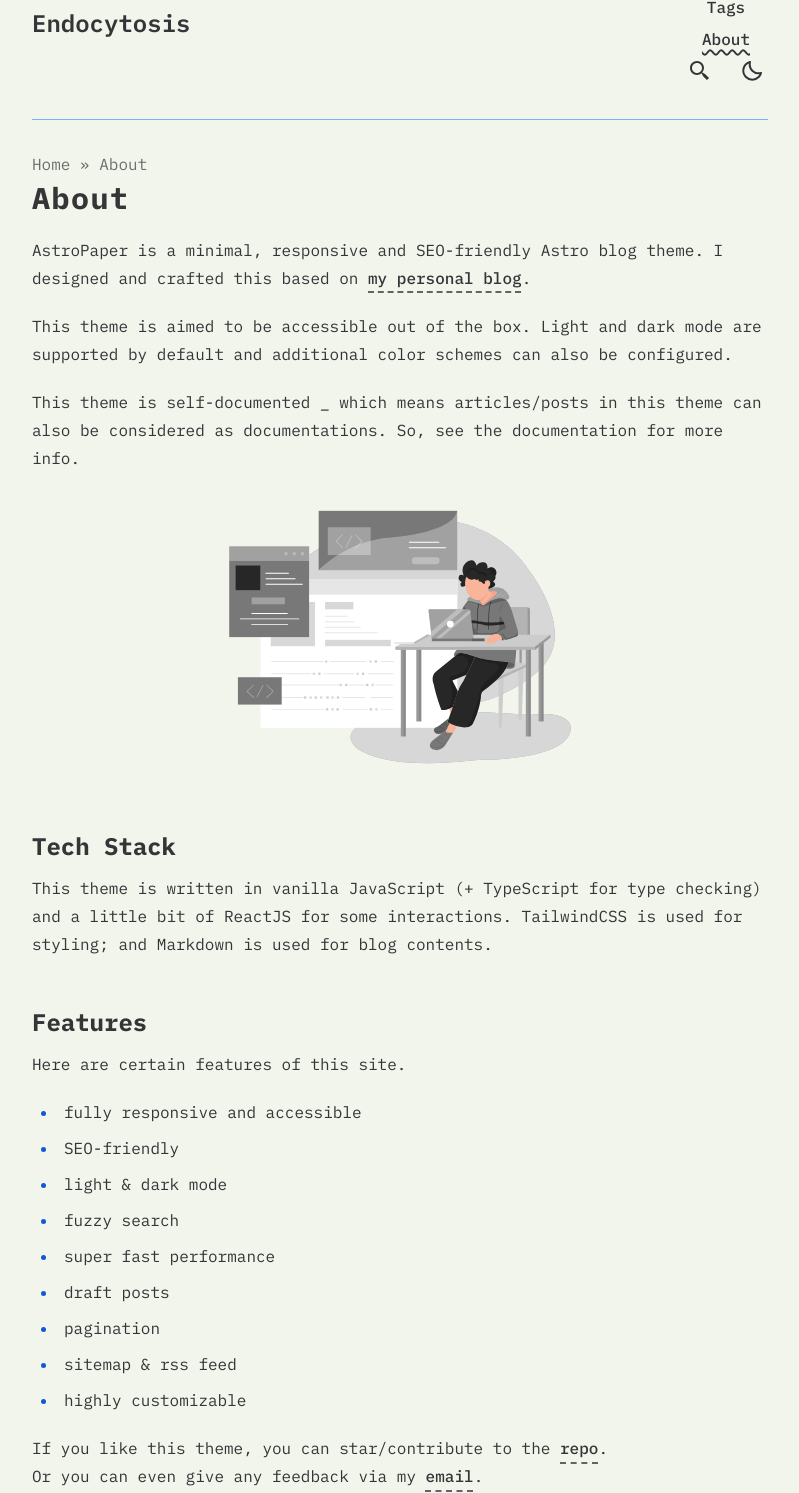
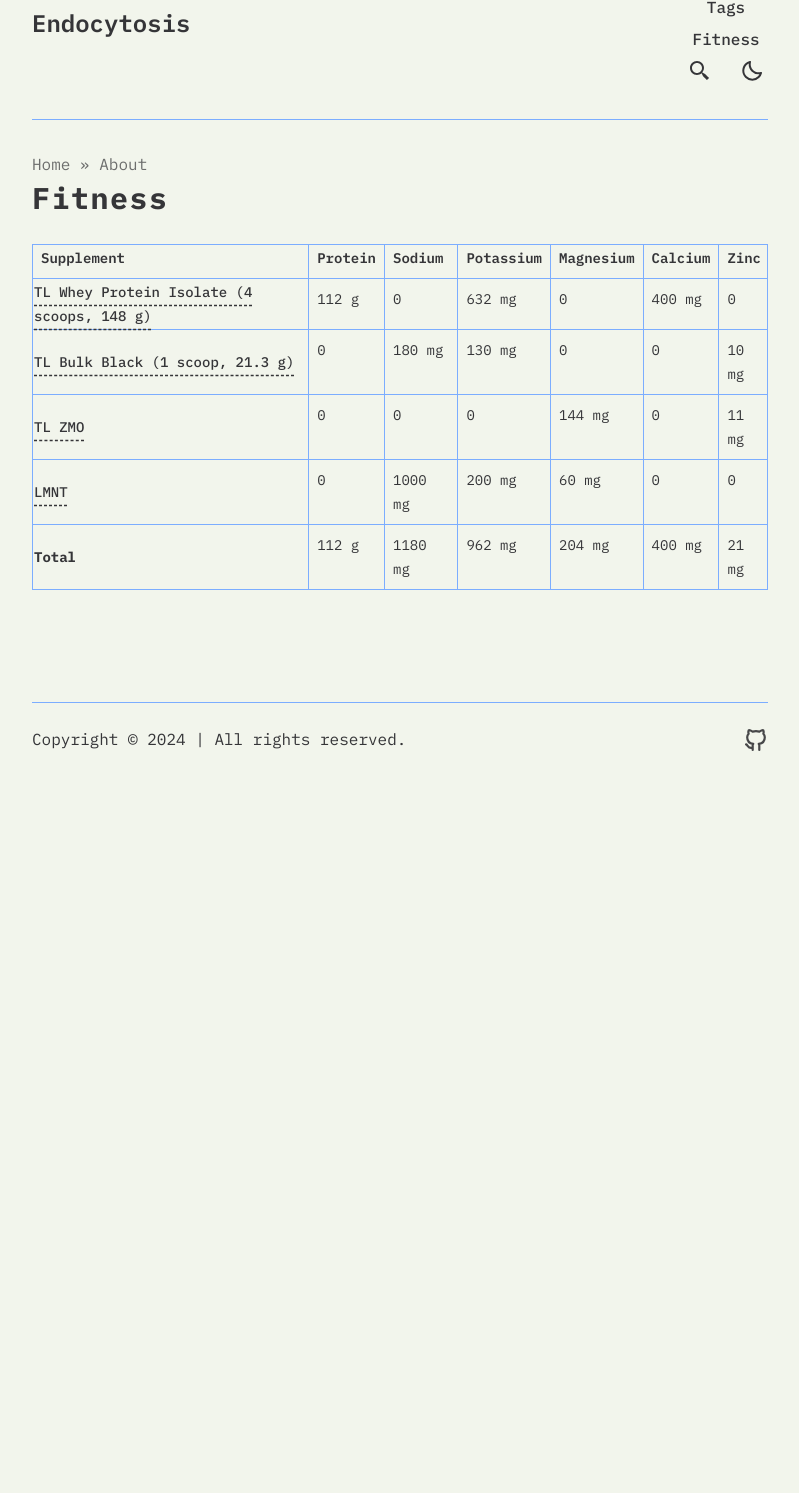
Before and after one commit to endocytosis/endocytosis.github.io, an Astro site: page /about in a window 1280 px wide. Shown: the part 73-1566 px from the top of the page, without its empty margins (240-1039 px from the left). After the commit the page ends 848 px from the top, so only its background shows below. Built offline with nearby package versions, Linux system fonts and the light colour scheme; Astro itself is replaced by a stand-in of ours.

Commit message:
Endocytosis updates

```diff
--- a/src/components/Header.astro
+++ b/src/components/Header.astro
@@ -4,7 +4,7 @@
 import LinkButton from "./LinkButton.astro";
 
 export interface Props {
-  activeNav?: "posts" | "tags" | "about" | "search";
+  activeNav?: "posts" | "tags" | "fitness" | "search";
 }
 
 const { activeNav } = Astro.props;
@@ -66,8 +66,8 @@
             </a>
           </li>
           <li>
-            <a href="/about/" class={activeNav === "about" ? "active" : ""}>
-              About
+            <a href="/about/" class={activeNav === "fitness" ? "active" : ""}>
+              Fitness
             </a>
           </li>
           <li>
--- a/src/pages/about.md
+++ b/src/pages/about.md
@@ -1,36 +1,67 @@
 ---
 layout: ../layouts/AboutLayout.astro
-title: "About"
+title: "Fitness"
 ---
 
-AstroPaper is a minimal, responsive and SEO-friendly Astro blog theme. I designed and crafted this based on [my personal blog](https://satnaing.dev/blog).
-
-This theme is aimed to be accessible out of the box. Light and dark mode are supported by
-default and additional color schemes can also be configured.
-
-This theme is self-documented \_ which means articles/posts in this theme can also be considered as documentations. So, see the documentation for more info.
-
-<div>
-  <img src="/assets/dev.svg" class="sm:w-1/2 mx-auto" alt="coding dev illustration">
-</div>
-
-## Tech Stack
-
-This theme is written in vanilla JavaScript (+ TypeScript for type checking) and a little bit of ReactJS for some interactions. TailwindCSS is used for styling; and Markdown is used for blog contents.
-
-## Features
-
-Here are certain features of this site.
-
-- fully responsive and accessible
-- SEO-friendly
-- light & dark mode
-- fuzzy search
-- super fast performance
-- draft posts
-- pagination
-- sitemap & rss feed
-- highly customizable
-
-If you like this theme, you can star/contribute to the [repo](https://github.com/satnaing/astro-paper).
-Or you can even give any feedback via my [email](mailto:contact@satnaing.dev).
+<div class="table-responsive">
+<table class="table table-hover table-dark">
+    <thead>
+      <tr>
+        <th scope="col">Supplement</th>
+        <th scope="col">Protein</th>
+        <th scope="col">Sodium</sup></th>
+        <th scope="col">Potassium</th>
+        <th scope="col">Magnesium</th>
+        <th scope="col">Calcium</th>
+        <th scope="col">Zinc</th>
+      </tr>
+    </thead>
+    <tbody>
+      <tr>
+        <th scope="row"><a href="https://www.transparentlabs.com/collections/bestsellers/products/grass-fed-whey-protein-isolate-4lbs?variant=41389903577181">TL Whey Protein Isolate (4 scoops, 148 g)</a></th>
+        <td>112 g</td>
+        <td>0</td>
+        <td>632 mg</td>
+        <td>0</td>
+        <td>400 mg</td>
+        <td>0</td>
+      </tr>
+      <tr>
+        <th scope="row"><a href="https://www.transparentlabs.com/products/preseries-bulk-black">TL Bulk Black (1 scoop, 21.3 g)</a></th>
+        <td>0</td>
+        <td>180 mg</td>
+        <td>130 mg</td>
+        <td>0</td>
+        <td>0</td>
+        <td>10 mg</td>
+      </tr>
+      <tr>
+        <th scope="row"><a href="https://www.transparentlabs.com/collections/bestsellers/products/strengthseries-zmo">TL ZMO</a></th>
+        <td>0</td>
+        <td>0</td>
+        <td>0</td>
+        <td>144 mg</td>
+        <td>0</td>
+        <td>11 mg</td>
+      </tr>
+      <tr>
+        <th scope="row"><a href="https://drinklmnt.com/pages/ingredients">LMNT</a></th>
+        <td>0</td>
+        <td>1000 mg</td>
+        <td>200 mg</td>
+        <td>60 mg</td>
+        <td>0</td>
+        <td>0</td>
+      </tr>
+      <tr>
+        <th scope="row">Total</th>
+        <td>112 g</td>
+        <td>1180 mg</td>
+        <td>962 mg</td>
+        <td>204 mg</td>
+        <td>400 mg</td>
+        <td>21 mg</td>
+      </tr>
+    </tbody>
+  </table>
+  </div>
```
